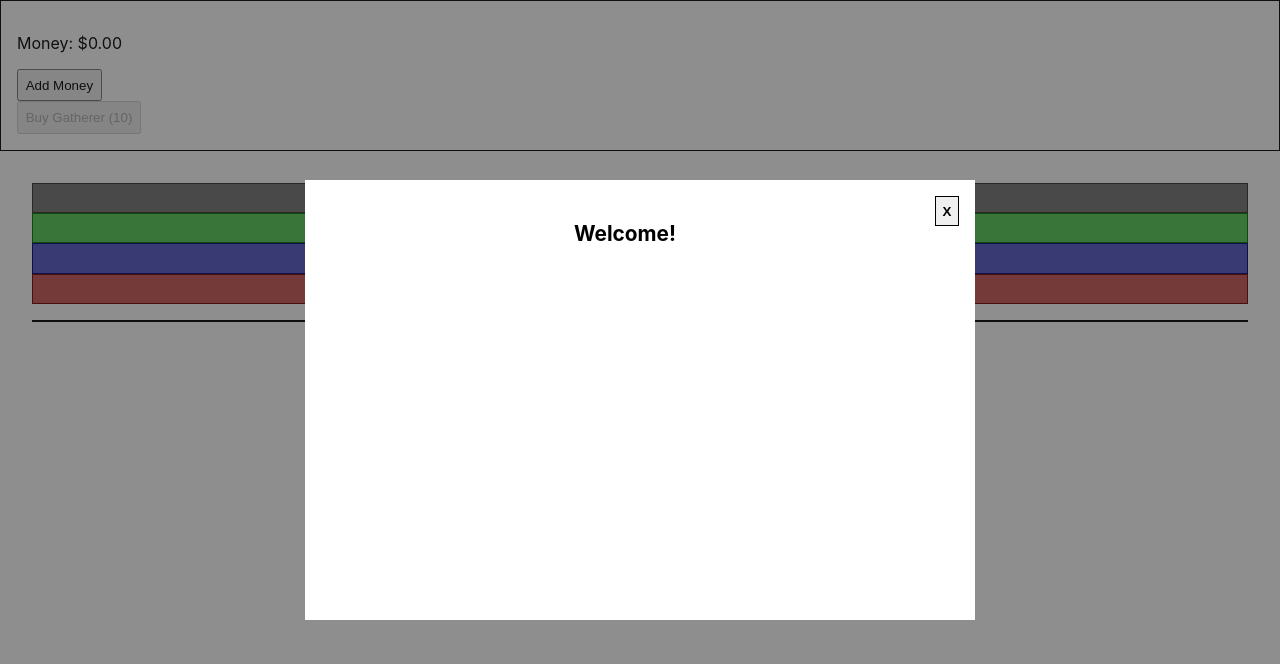
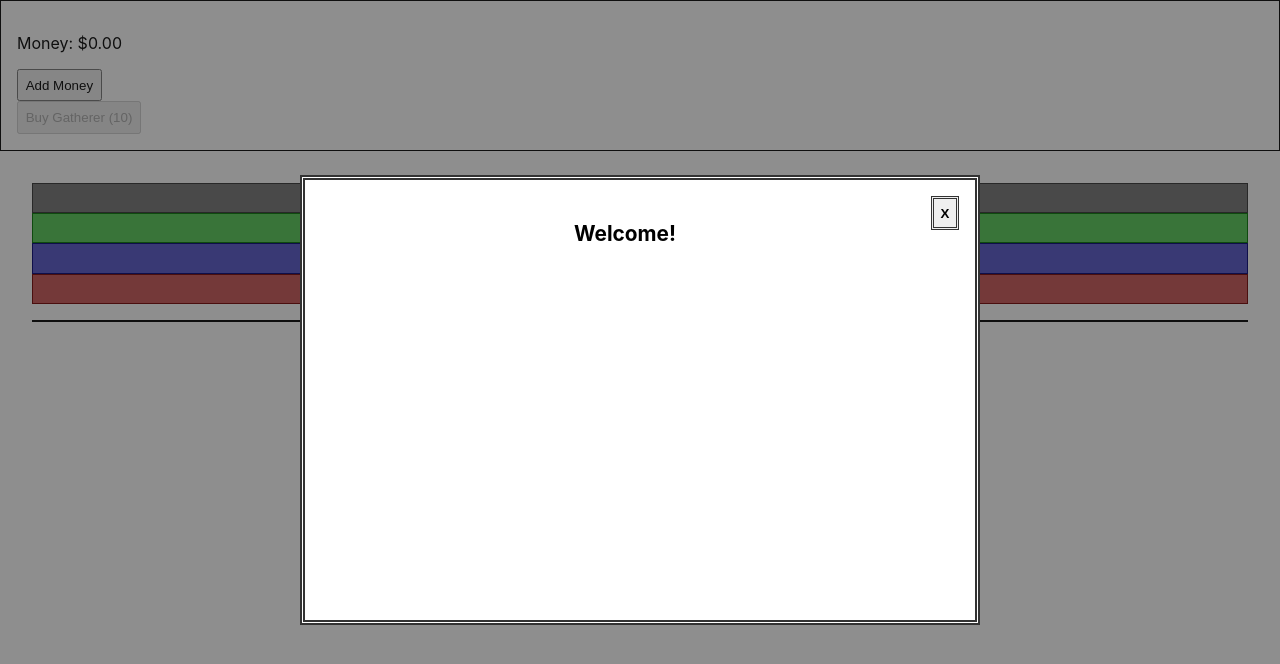
Before and after one commit to Wolven531/react-hooks-todo, a React app: page / in a window 1280 px wide. Shown: the top 664 px of the page. Built offline with nearby package versions, Linux system fonts and the light colour scheme.

Commit message:
Style Modal border

```diff
--- a/src/components/Modal/Modal.scss
+++ b/src/components/Modal/Modal.scss
@@ -8,6 +8,7 @@
 
 	.modal {
 		background-color: rgba(255, 255, 255, 1);
+		border: 5px double #333;
 		font-size: .85em;
 		height: 250px;
 		left: 50%;
@@ -32,7 +33,7 @@
 		}
 
 		.close {
-			border: 1px solid #000;
+			border: 3px double #333;
 			font-weight: bolder;
 			margin: 0;
 			position: absolute;
```
